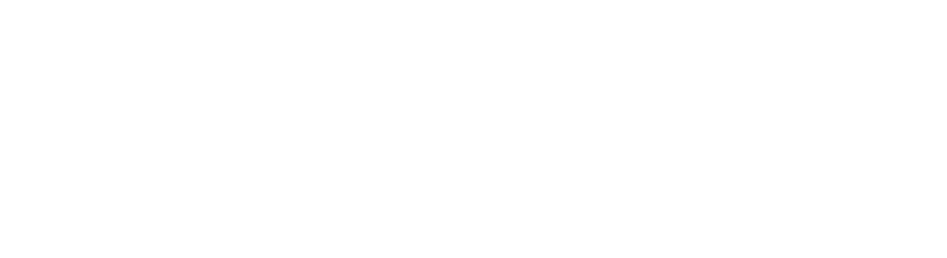
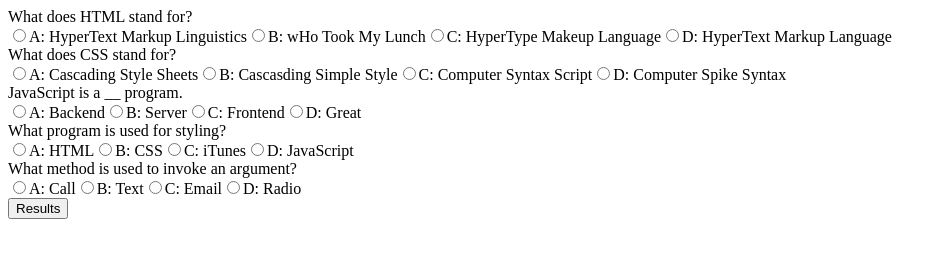
Before and after one commit to OwenGarrett/Code-Quiz-Final, a plain HTML site: page index.html in a window 1280 px wide. Shown: the whole page, without its empty margins (0-947 px from the left). Drawn offline with Linux system fonts and the light colour scheme.

Commit message:
created questions and functions to display the q's and results

```diff
--- a/index.html
+++ b/index.html
@@ -7,6 +7,9 @@
     <title>Web APIs Challenge: Code Quiz</title>
 </head>
 <body>
-
+<div id="quiz"></div>
+<button id="submit">Results</button>
+<div id="results"></div>
+<script src="script.js"></script>
 </body>
 </html>
--- /dev/null
+++ b/script.js
@@ -0,0 +1,130 @@
+var quizContainer = document.getElementById("quiz");
+var resultsContainer = document.getElementById("results");
+var submitButton = document.getElementById("submit");
+
+
+// Quiz Questions
+var questions = [
+  {
+    question: "What does HTML stand for?",
+    answers: {
+      A: "HyperText Markup Linguistics",
+      B: "wHo Took My Lunch",
+      C: "HyperType Makeup Language",
+      D: "HyperText Markup Language",
+    },
+    correctAnswer: "D",
+  },
+  {
+    question: "What does CSS stand for?",
+    answers: {
+      A: "Cascading Style Sheets",
+      B: "Cascasding Simple Style",
+      C: "Computer Syntax Script",
+      D: "Computer Spike Syntax",
+    },
+    correctAnswer: "A",
+  },
+  {
+    question: "JavaScript is a __ program.",
+    answers: {
+      A: "Backend",
+      B: "Server",
+      C: "Frontend",
+      D: "Great",
+    },
+    correctAnswer: "C",
+  },
+  {
+    question: "What program is used for styling?",
+    answers: {
+      A: "HTML",
+      B: "CSS",
+      C: "iTunes",
+      D: "JavaScript",
+    },
+    correctAnswer: "B",
+  },
+  {
+    question: "What method is used to invoke an argument?",
+    answers: {
+      A: "Call",
+      B: "Text",
+      C: "Email",
+      D: "Radio",
+    },
+    correctAnswer: "A",
+  },
+];
+
+
+// Show Questions Function
+function showQuestions(questions, quizContainer) {
+  var output = [];
+  var answers;
+
+  for (var i = 0; i < questions.length; i++) {
+    answers = [];
+
+    for (letter in questions[i].answers) {
+      answers.push(
+        "<label>" +
+          '<input type="radio" name="question' +
+          i +
+          '" value="' +
+          letter +
+          '">' +
+          letter +
+          ": " +
+          questions[i].answers[letter] +
+          "</label>"
+      );
+    }
+
+    output.push(
+      '<div class="question">' +
+        questions[i].question +
+        "</div>" +
+        '<div class="answers">' +
+        answers.join("") +
+        "</div>"
+    );
+  }
+
+  quizContainer.innerHTML = output.join("");
+}
+// Displays Questions
+showQuestions(questions, quizContainer);
+
+
+// Shows results and how many were answered correctly out of the total # of questions
+function showResults(questions, quizContainer, resultsContainer) {
+  var answerContainers = quizContainer.querySelectorAll(".answers");
+
+  var userAnswer = "";
+  var numCorrect = 0;
+
+  for (var i = 0; i < questions.length; i++) {
+    userAnswer = (
+      answerContainers[i].querySelector(
+        "input[name=question" + i + "]:checked"
+      ) || {}
+    ).value;
+        // Show user answers green as correct and red if incorrect
+    if (userAnswer === questions[i].correctAnswer) {
+      numCorrect++;
+
+      answerContainers[i].style.color = "lightgreen";
+    } else {
+      answerContainers[i].style.color = "red";
+    }
+  }
+
+  resultsContainer.innerHTML = numCorrect + " out of " + questions.length;
+}
+
+submitButton.onclick = function () {
+  showResults(questions, quizContainer, resultsContainer);
+};
+
+generateQuiz(myQuestions, quizContainer, resultsContainer, submitButton);
```
